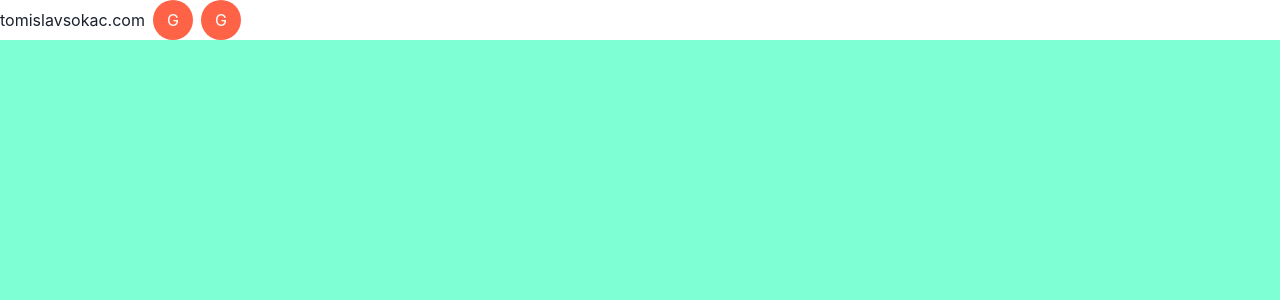
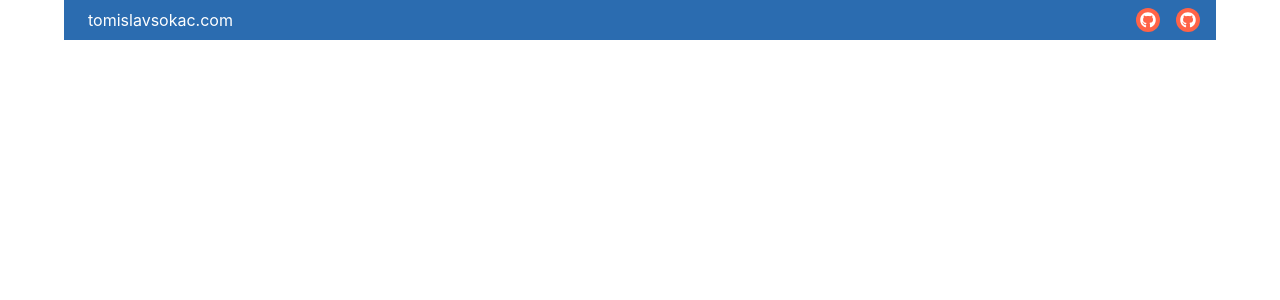
Before and after one commit to tsokac2/React-JS-Ch, a Next.js app: page / in a window 1280 px wide. Shown: the top 300 px of the page. Built offline with nearby package versions, Linux system fonts and the light colour scheme.

Commit message:
Add main layout grid

```diff
--- a/components/layout/Layout.js
+++ b/components/layout/Layout.js
@@ -1,15 +1,28 @@
-import { Box } from '@chakra-ui/react';
-
+import { Box, Flex, Spacer } from '@chakra-ui/react';
+import { Stack, HStack, VStack } from "@chakra-ui/react";
+import { Container } from '@chakra-ui/react'
 import MainNavigation from "./MainNavigation";
 
 
 // main layout componet, use SASS and Chakrea UI to modifi the main wrapre layout
 const Layout = (props) => {
   return (
-    <div>
-      <MainNavigation />
-      <main>{props.children}</main>
-    </div>
+
+
+    <VStack>
+      <Container
+        maxW='1200px'
+        bg='blue.600' color='white'
+        w={["100vw", "100vw", "100vw", "90vw"]}
+        direction={["column", "column", "row", "row"]}
+        >
+
+        <MainNavigation />
+      </Container>
+
+    </VStack>
+
+
   );
 };
 
--- a/components/layout/MainNavigation.js
+++ b/components/layout/MainNavigation.js
@@ -1,28 +1,36 @@
 import { Link } from "@chakra-ui/react";
 import { Center, Square, Circle } from "@chakra-ui/react";
-import { Stack, HStack, VStack } from "@chakra-ui/react";
+import { Box, Flex, Spacer, ButtonGroup } from '@chakra-ui/react';
+import { FaGithub } from 'react-icons/fa';
+import { SiLinkedin } from 'react-icons/si';
 
 const MainNavigation = (props) => {
   return (
-    <nav>
-      <HStack>
+
+
+    <Flex minWidth='max-content' alignItems='center' gap='2'>
+      <Box p='2'>
         <Link href="http://www.tomislavsokac.com/home" isExternal>
           tomislavsokac.com
         </Link>
-
-        <Circle  w="40px" h="40px" bg="tomato" color="white">
+      </Box>
+      <Spacer />
+      <ButtonGroup gap='2'>
+        <Circle w="1.5rem" h="1.5rem" bg="tomato" color="white">
           <Link href="https://github.com/tsokac2/React-JS-Ch" isExternal>
-            G
+            <FaGithub />
           </Link>
         </Circle>
+        <Circle w="1.5rem" h="1.5rem" bg="tomato" color="white">
+          <Link href="https://github.com/tsokac2/React-JS-Ch" isExternal>
+            <FaGithub />
+          </Link>
+        </Circle>
+      </ButtonGroup>
+    </Flex>
 
-        <Circle  w="40px" h="40px" bg="tomato" color="white">
-          <Link href="https://github.com/tsokac2/React-JS-Ch" isExternal>
-            G
-          </Link>
-        </Circle >
-      </HStack>
-    </nav>
+
+
   );
 };
 
--- a/scss/base/_base.scss
+++ b/scss/base/_base.scss
@@ -2,6 +2,5 @@ html,
 body {
   padding: 0;
   margin: 0;
-  background-color: aquamarine;
 }
 * {box-sizing: border-box;}
--- a/styles/index.css
+++ b/styles/index.css
@@ -1,8 +1,7 @@
 html,
 body {
   padding: 0;
-  margin: 0;
-  background-color: aquamarine; }
+  margin: 0; }
 
 * {
   box-sizing: border-box; }
```
